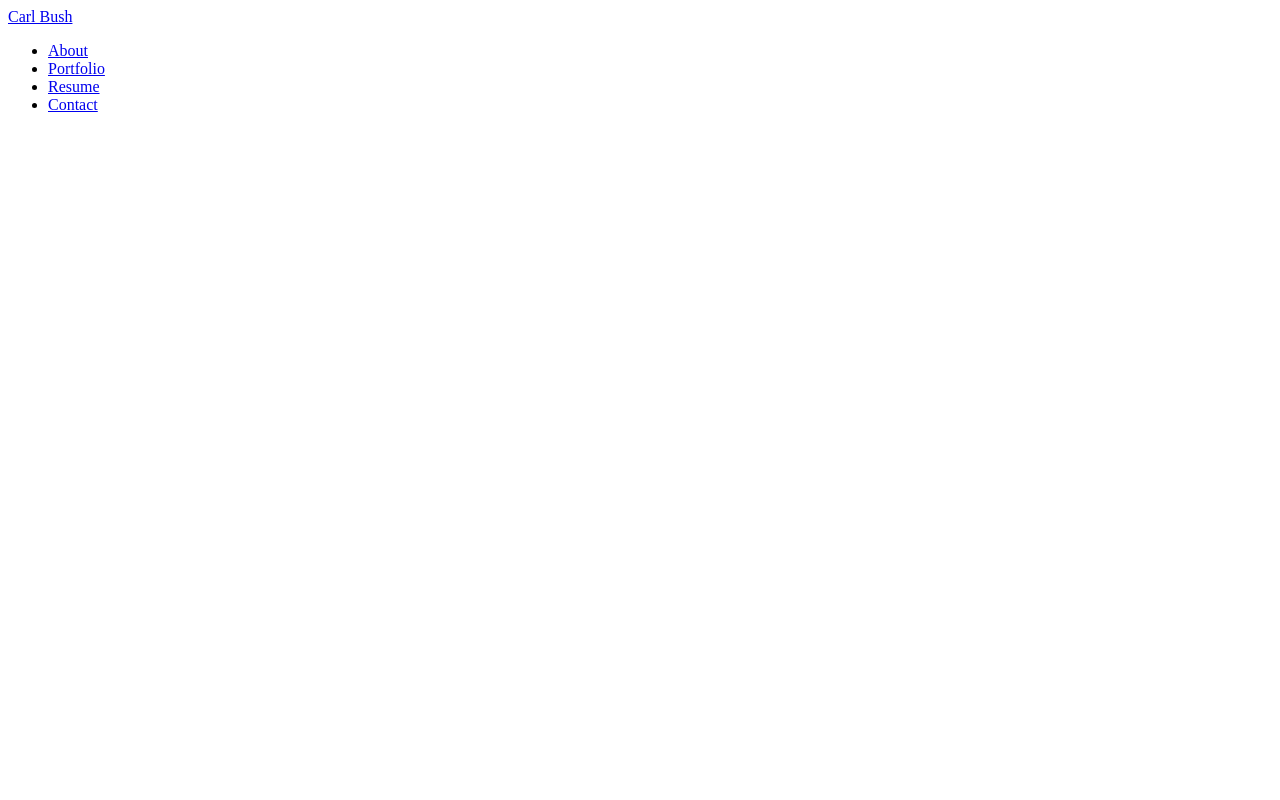
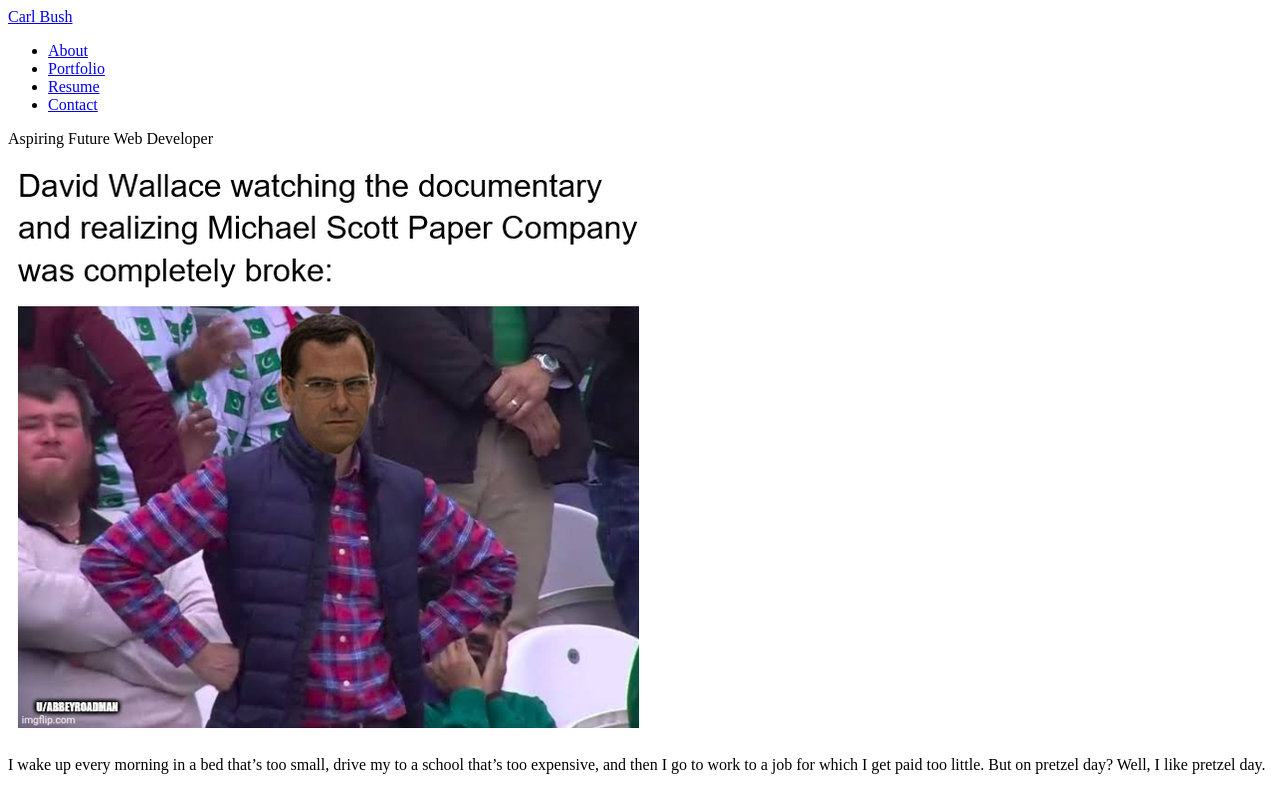
Before and after one commit to CarlBush/Carl-Bush-Portfolio, a React (Create React App) app: page / in a window 1280 px wide. Built offline with nearby package versions, Linux system fonts and the light colour scheme.

Commit message:
About temp created

```diff
--- a/src/App.js
+++ b/src/App.js
@@ -1,27 +1,15 @@
-//import Header from "./components/Header";
-//import Footer from "./components/Footer";
-//import About from "./components/About";
 import Nav from "./components/Nav/Nav";
-//import Portfolio from "./components/Portfolio";
-//import Contact from "./components/Contact";
-//import Resume from "./components/Resume";
-import "./components/Nav/nav.css"
+import "./components/Nav/nav.css";
+import About from "./components/About/About";
 
 function App() {
 
   return (
     <div>
       <Nav></Nav>
-
+      <About></About>
     </div>
   );
 }
 
 export default App;
-
-{/* <Header></Header>
-<About></About>
-<Portfolio></Portfolio>
-<Resume></Resume>
-<Contact></Contact>
-<Footer></Footer> */}
--- /dev/null
+++ b/src/components/About/About.js
@@ -0,0 +1,16 @@
+import photoPlaceHolder from "../../assets/placeholder_photo.png"
+
+function About() {
+    return (
+        <div>
+            <p>Aspiring Future Web Developer</p>
+            <img src={photoPlaceHolder} alt="Carl Bush"></img>
+            <p>I wake up every morning in a bed that’s too small, drive my to a school that’s too expensive,
+                and then I go to work to a job for which I get paid too little.
+                But on pretzel day? Well, I like pretzel day.
+            </p>
+        </div>
+    )
+}
+
+export default About;
--- a/src/components/Nav/Nav.js
+++ b/src/components/Nav/Nav.js
@@ -1,6 +1,6 @@
-function Navigation() {
+function Nav() {
     return (
-        <nav className="nav">
+        <nav>
             <a href="/">Carl Bush</a>
             <ul>
                 <li>
@@ -20,4 +20,4 @@ function Navigation() {
     )
 }
 
-export default Navigation;
+export default Nav;
```
Also changed, not shown: src/components/About.js (deleted, +0 -9 lines), src/assets/placeholder_photo.png (added).
